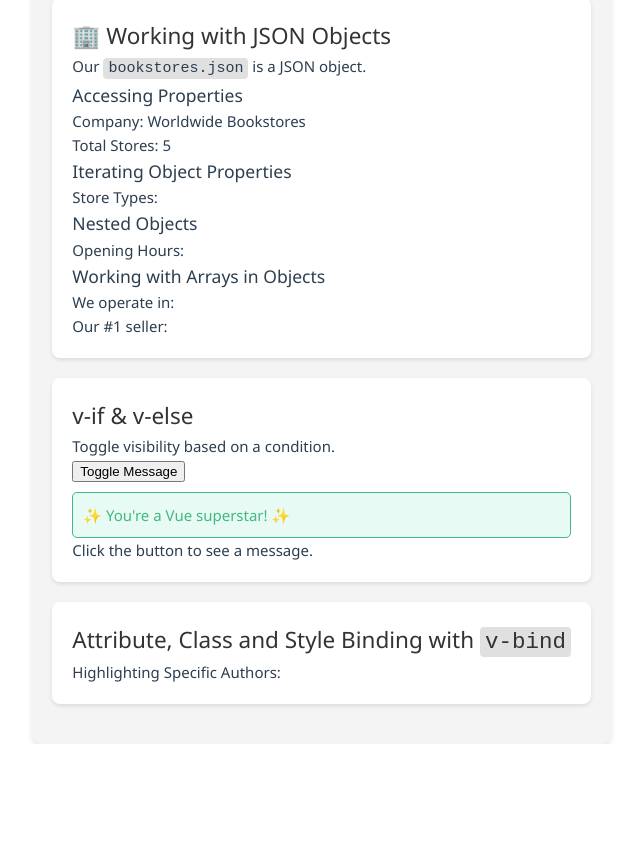
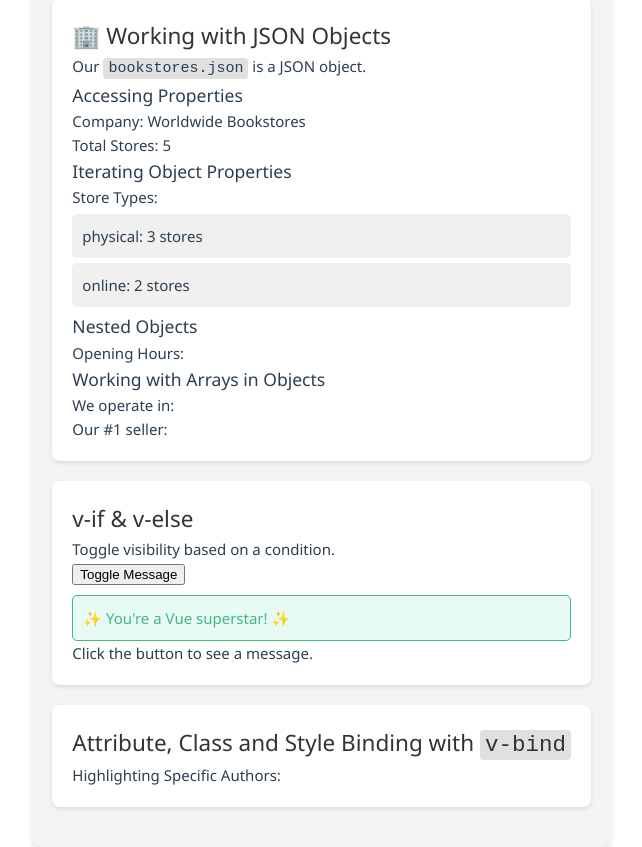
Before and after one commit to YihengCai/FIT5032-eFolio, a Vue app in the folder Week 2/: page / in a window 1280 px wide. Shown: the part 1086-1933 px from the top of the page, without its empty margins (29-671 px from the left). Before the commit the page ends 1830 px from the top, so only its background shows below. Built offline with nearby package versions, Linux system fonts and the light colour scheme.

Commit message:
Activity 10

```diff
--- a/Week 2/src/components/JSON.vue
+++ b/Week 2/src/components/JSON.vue
@@ -68,7 +68,11 @@
       <h3>Iterating Object Properties</h3>
       <p>Store Types:</p>
       <!-- Activity 10: Iterate through the storeTypes array and display the store type and the number of stores that use that type. -->
-      <!-- TODO: CODE TO RENDER LIST OF STORE TYPES HERE -->
+      <ul>
+        <li v-for="(count, type) in bookstores.storeTypes" :key="type">
+          {{ type }}: {{ count }} stores
+        </li>
+      </ul>
 
       <h3>Nested Objects</h3>
       <p>Opening Hours:</p>
```
